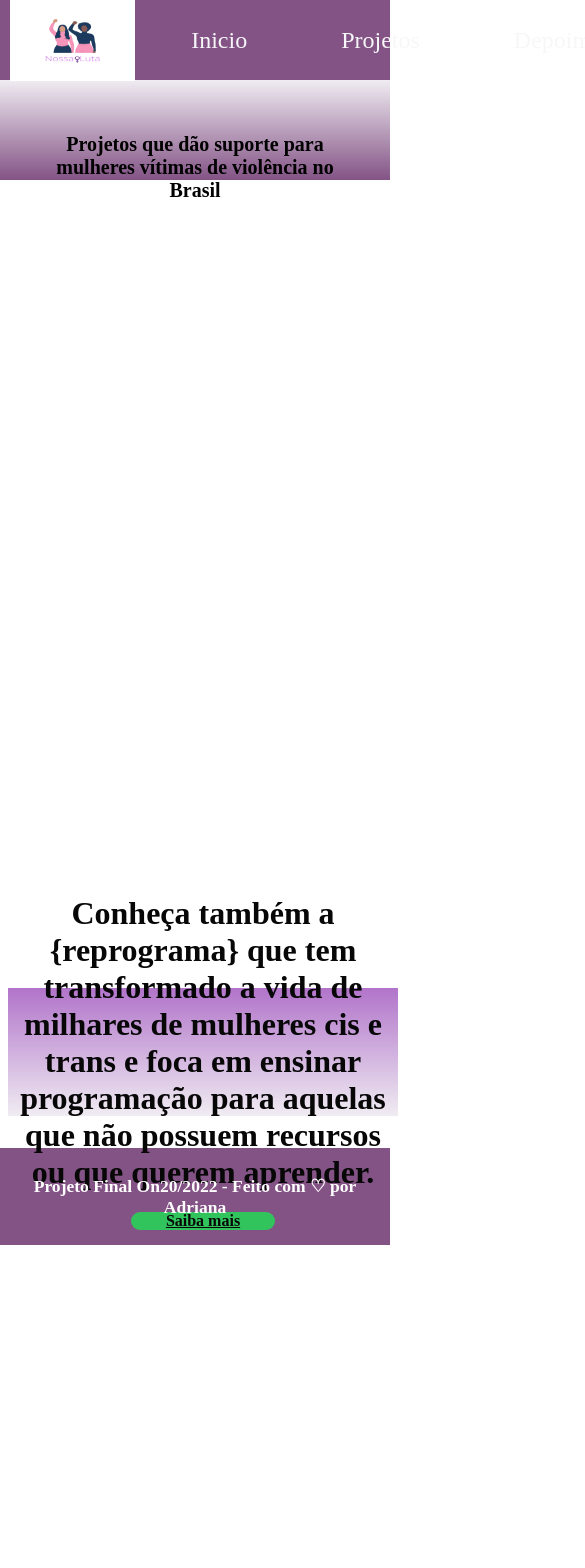
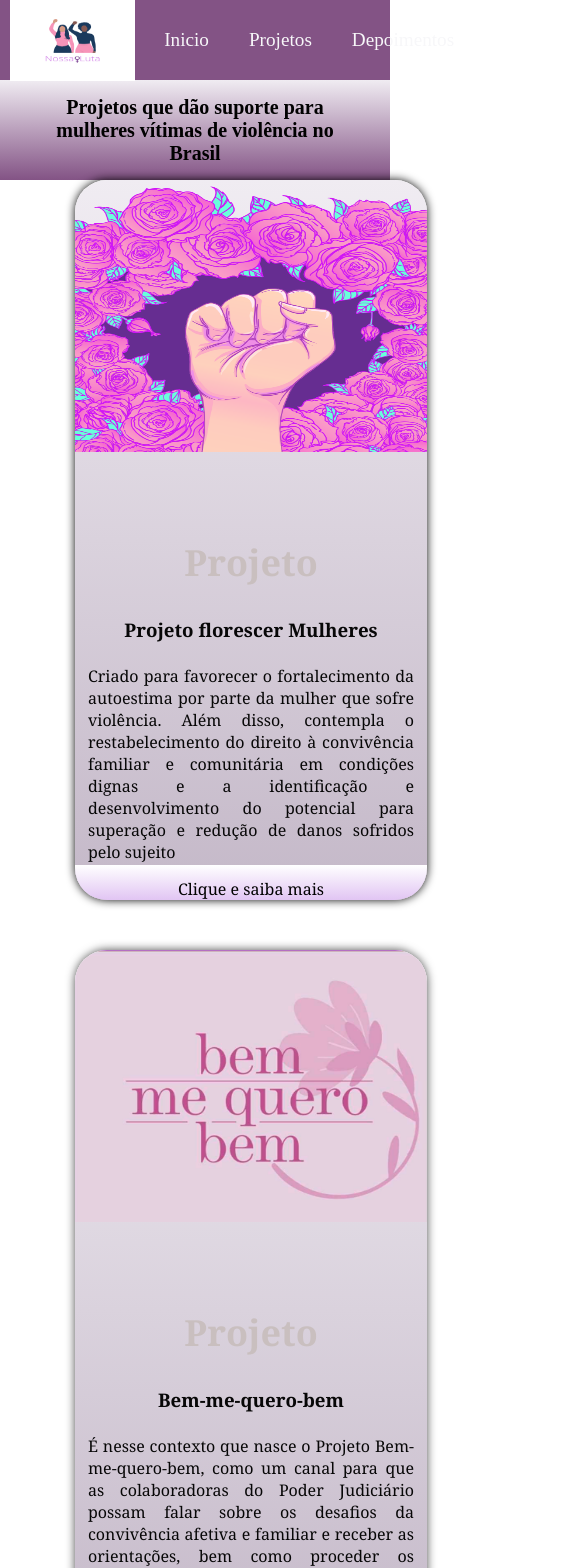
Before and after one commit to ADRIANAFELIX/Projeto-Final-On20, a React (Vite) app: page /projetos in a window 390 px wide. Shown: the top 1568 px of the page, 585 px wide, since content can reach past the window. Before the commit the page ends 1245 px from the top, so only its background shows below. Built offline with nearby package versions, Linux system fonts and the light colour scheme.

Commit message:
mudança no texto de inicio, acrescentei o readme

```diff
--- a/index.html
+++ b/index.html
@@ -4,7 +4,7 @@
     <meta charset="UTF-8" />
     <link rel="icon" type="image/svg+xml" href="/vite.svg" />
     <meta name="viewport" content="width=device-width, initial-scale=1.0" />
-    <title>Violência conta a mulher</title>
+    <title>Violência contra a mulher</title>
   </head>
   <body>
     <div id="root"></div>
--- a/src/Componentes/Menu/menu.css
+++ b/src/Componentes/Menu/menu.css
@@ -51,3 +51,23 @@
   text-decoration: none;
   color: #f7f7f9;
 }
+
+@media screen and (max-width: 480px) {
+  .container-menu {
+    background-color: #835385;
+    display: flex;
+    align-items: center;
+    justify-content: space-between;
+    height: 80px;
+    width: 100%;
+  }
+
+  .item {
+    padding: 20px;
+  }
+
+  .item .link {
+    font-size: 1.2em;
+    padding: 0px;
+  }
+}
--- a/src/pages/Depoimentos/Depoimentos.jsx
+++ b/src/pages/Depoimentos/Depoimentos.jsx
@@ -57,7 +57,7 @@
               type="submit"
               onClick={handleCreateNewItem}
               >
-               <FiPlus size={16} color="red" />
+
             </button>
           </div>
         </div>
--- a/src/pages/Depoimentos/depoimentos.css
+++ b/src/pages/Depoimentos/depoimentos.css
@@ -35,11 +35,6 @@
 
 .add-container {
   display: inline-grid;
-}
-
-.add-task {
-  background: #debddc;
-  width: 350px;
 }
 
 main {
--- a/src/pages/Inicio/Inicio.jsx
+++ b/src/pages/Inicio/Inicio.jsx
@@ -1,8 +1,5 @@
 import Header from '../../Componentes/Header/Header'
-import Textos from '../../Componentes/Textos/Textos'
-import { FiLinkedin, FiInstagram, FiGithub, FiFacebook, FiTwitter } from "react-icons/fi";
-
-import Footer from '../../Componentes/Footer/Footer'
+import { FiLinkedin, FiInstagram, FiGithub, } from "react-icons/fi";
 import corpo1 from '../../assets/foto1.jpeg'
 
 import './inicio.css'
@@ -24,16 +21,16 @@
                         Vimos esse numero crescer em tempos de pandemia e isolamento social, onde as mulheres ficam mais tempo em casa, na companhia de parceiros, tutores e familiares, o número de casos e denúncias sobre violências aumentou significativamente.
                         </p>
                         <p>
-                        O termo “Violência contra a mulher” resume diversos tipos de violência que acontecem sistematicamente no Brasil e no mundo por questões de gênero. Ou seja, mulheres agredidas porque são mulheres. Essas agressões não se limitam apenas ao ato físico, mas a atos lesivos que resultem em danos psicológicos, emocionais, patrimoniais, financeiros, entre tantos outros.
+                        Para conseguir identificar os diversos tipos de agressões que acometem as mulheres, é importante conhecer o amparo legal que já existe. A Lei Maria da Penha, aprovada em 2006, é o grande marco que define e tipifica as formas de violência contra a mulher. Essa lei prevê cinco tipos de violência doméstica e familiar: física, psicológica, moral, sexual e patrimonial.
                         </p>
                     </div>
                 </div>
-                <div class='container'>
+                <div className='container'>
                     <div>
                         <img className='img2' src="https://miro.medium.com/max/1080/1*fhzbyB10gDdqGK9e9q9Zjg.png" />
                     </div>
 
-                    <div class='textos2'>
+                    <div className='textos2'>
                         <h2> Lei de Violência Doméstica e Familiar </h2>
                         <p>
                             Maria da Penha, a mulher que inspirou a Lei de Violência Doméstica no Brasil. A primeira forma legal de proteção de vítimas de violência doméstica foi publicada em 7 de agosto de 2006 pelo então presidente Lula (PT), que assinou a lei n.º 11.340/2006, chamada de Lei de Violência Doméstica e Familiar e conhecida como Lei Maria da Penha. Esta famosa lei foi o resultado de um processo internacional, liderado por Maria da Penha, uma vítima de violência doméstica que foi baleada aos 37 anos por seu marido com um rifle, que também tentou eletrocutar ela no banheiro. Como consequência, ela se tornou paralítica e começou uma longa batalha nos tribunais para conseguir a condenação de seu marido. Na década de 1990, Maria da Penha recorreu à Comissão Interamericana de Direitos Humanos e, em 2001, ela foi capaz de obter justiça e manter o governo brasileiro responsável pela tolerância judiciária da violência doméstica. A comissão também recomendou que o governo brasileiro adotasse medidas mais eficazes contra as vítimas mulheres.
@@ -42,11 +39,11 @@
 
                 </div>
 
-                <div class='textos3'>
+                <div className='textos3'>
                     <p>
                     Se você é vitima ou conhece alguém que está em um ciclo de violência doméstica
+                    </p>
                     <p>DENUNCIE!</p>
-                    </p>
                     <img className='img-inicio' src='https://www2.itanhaem.sp.gov.br/wp-content/uploads/2019/03/placa-lei4236.jpg' />
                 </div>
                 <div className='div-envio'>
--- a/src/pages/Inicio/inicio.css
+++ b/src/pages/Inicio/inicio.css
@@ -10,7 +10,7 @@
   display: flex;
 }
 
-.container{
+.container {
   display: flex;
   justify-content: center;
   align-itens: center;
@@ -115,17 +115,55 @@
 }
 
 @media screen and (max-width: 480px) {
+  .header {
+    display: flex;
+    align-items: center;
+  }
+
   .header h1 {
     font-size: 20px;
-    }
+  }
 
   .img2 {
-      width: 332px;
-      height: 255px;
+      width: 300px;
+      height: 150px;
+      padding: 1em;
   }
+
   .textos {
     padding: 1rem;
+    padding-top: 0px;
     margin: 0 auto;
   }
 
+  .textos3 p {
+    padding: 1em;
+    margin: 0px;
+  }
+
+  .textos2 h2 {
+    font-size: 28px;
+    margin: 0px;
+    margin-top: 20px;
+  }
+
+  .textos p {
+    padding: 0px;
+  }
+
+  .container {
+    display: flex;
+    justify-content: center;
+    flex-direction: column;
+    margin: 0 50px;
+    padding: 0 25px;
+  }
+
+  .div-envio a {
+    margin-top: 10px;
+  }
+
+  .div-envio h1 {
+    margin: 0px;
+  }
 }
--- a/src/pages/Projetos/projetos.css
+++ b/src/pages/Projetos/projetos.css
@@ -2,7 +2,8 @@
     width: 100%;
     display: flex;
     flex-wrap: row wrap;
-    justify-content: space-evenly;}
+    justify-content: space-evenly;
+}
 
 .card{
     width: 22rem;
@@ -55,9 +56,8 @@
     color: rgb(7, 7, 7);
 }
 
-.card-texto{
+.card-texto {
     font-size: 1rem;
-    width: 20rem;
     margin: 0 auto;
     text-align: justify;
 }
@@ -68,7 +68,22 @@
     background-image: linear-gradient(to bottom, #ffffff, #d7b1ef);
 }
 
+.card-rodape3 {
+    margin-top: 7.7rem;
+    text-align: center;
+    background-image: linear-gradient(to bottom, #ffffff, #d7b1ef);
+}
+
 .card-rodape a{
+    color: rgb(2, 2, 2);
+    display: block;
+    padding: 0.8rem;
+    text-decoration: none;
+    font-family: Georgia, serif;
+    font-size: 1.0rem;
+}
+
+.card-rodape3 a{
     color: rgb(2, 2, 2);
     display: block;
     padding: 0.8rem;
@@ -95,9 +110,8 @@
     width: 100%;
     height: 8rem;
     margin:  0.5rem;
-    text-align: center
+    text-align: center;
     overflow: hidden;
-
 }
 
 .envio {
@@ -118,3 +132,50 @@
     transform: scale3d(1.1, 1.1, 1.1);
 
 }
+
+.projeto3 {
+    text-align: center;
+}
+
+@media screen and (max-width: 480px) {
+    .container-cards{
+        flex-direction: column;
+        gap: 50px;
+    }
+
+    .card {
+        margin: 0px;
+    }
+
+    .card-1 {
+        margin: 0px;
+    }
+
+    .div-envio h1 {
+        font-size: 15px
+    }
+
+    .envio {
+        height: 30px;
+    }
+
+    .projeto3 h2 {
+        margin: 0px;
+    }
+
+    .projeto3 {
+        text-align: center;
+    }
+
+    .projeto3 .card-texto {
+        font-size: 1.2rem;
+    }
+
+    .card-texto {
+        padding: 5px;
+    }
+
+    .card-rodape3 {
+        padding: 5em;
+    }
+}
--- a/src/pages/Projetos/projetos.jsx
+++ b/src/pages/Projetos/projetos.jsx
@@ -62,7 +62,7 @@
                             profissional para inserção no mercado de trabalho.
                             </p>
                         </div>
-                        <div className="card-rodape">
+                        <div className="card-rodape3">
                             <a href="https://www.tjpb.jus.br/noticia/projeto-cuidar-de-mim-do-tjpb-sera-retomado-na-grande-joao-pessoa-a-partir-de-marco/"target="_blanck">Clique e saiba mais</a>
                         </div>
                     </div>
```
Also changed, not shown: 1 other file (tests, documents, lock files or other folders).
